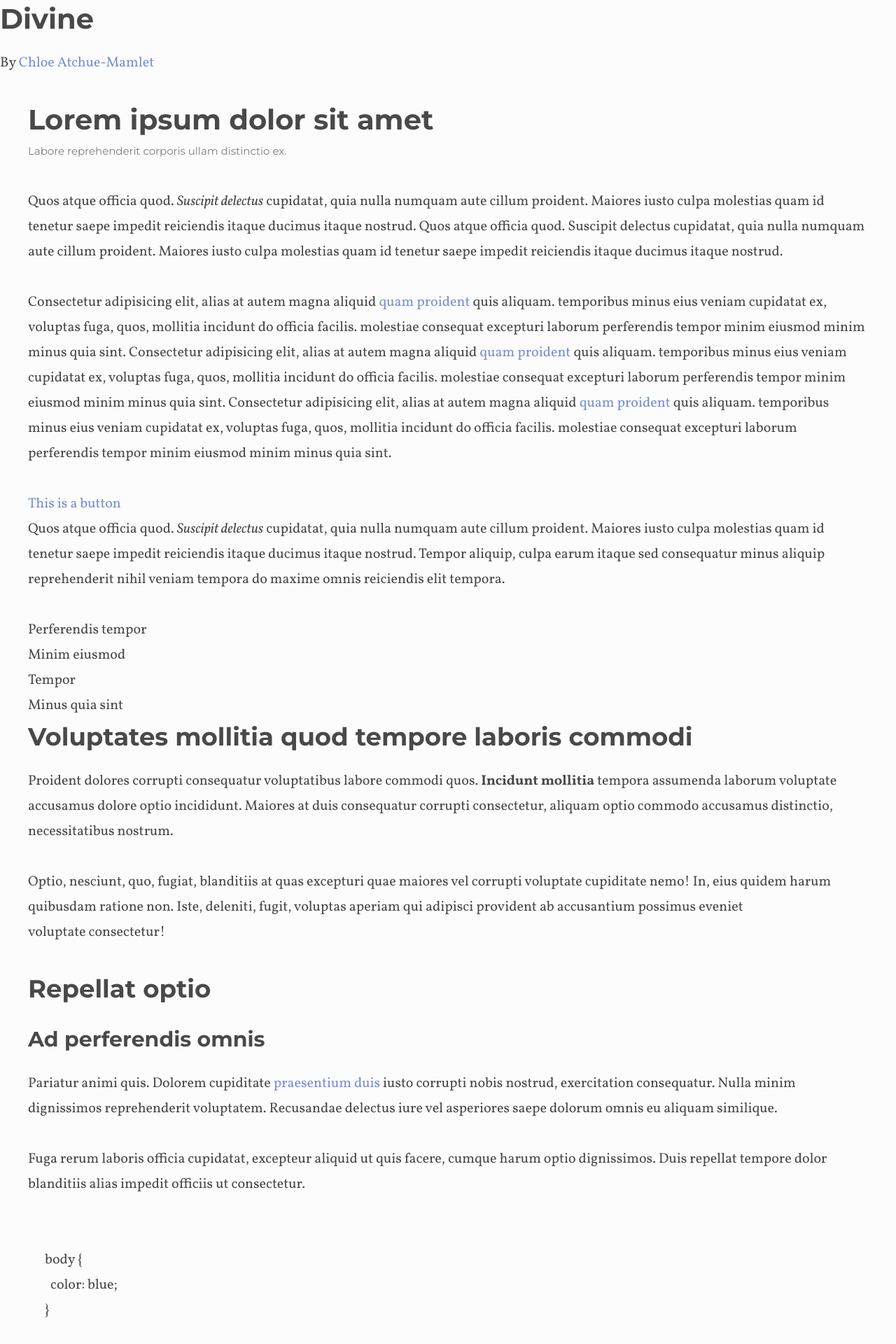
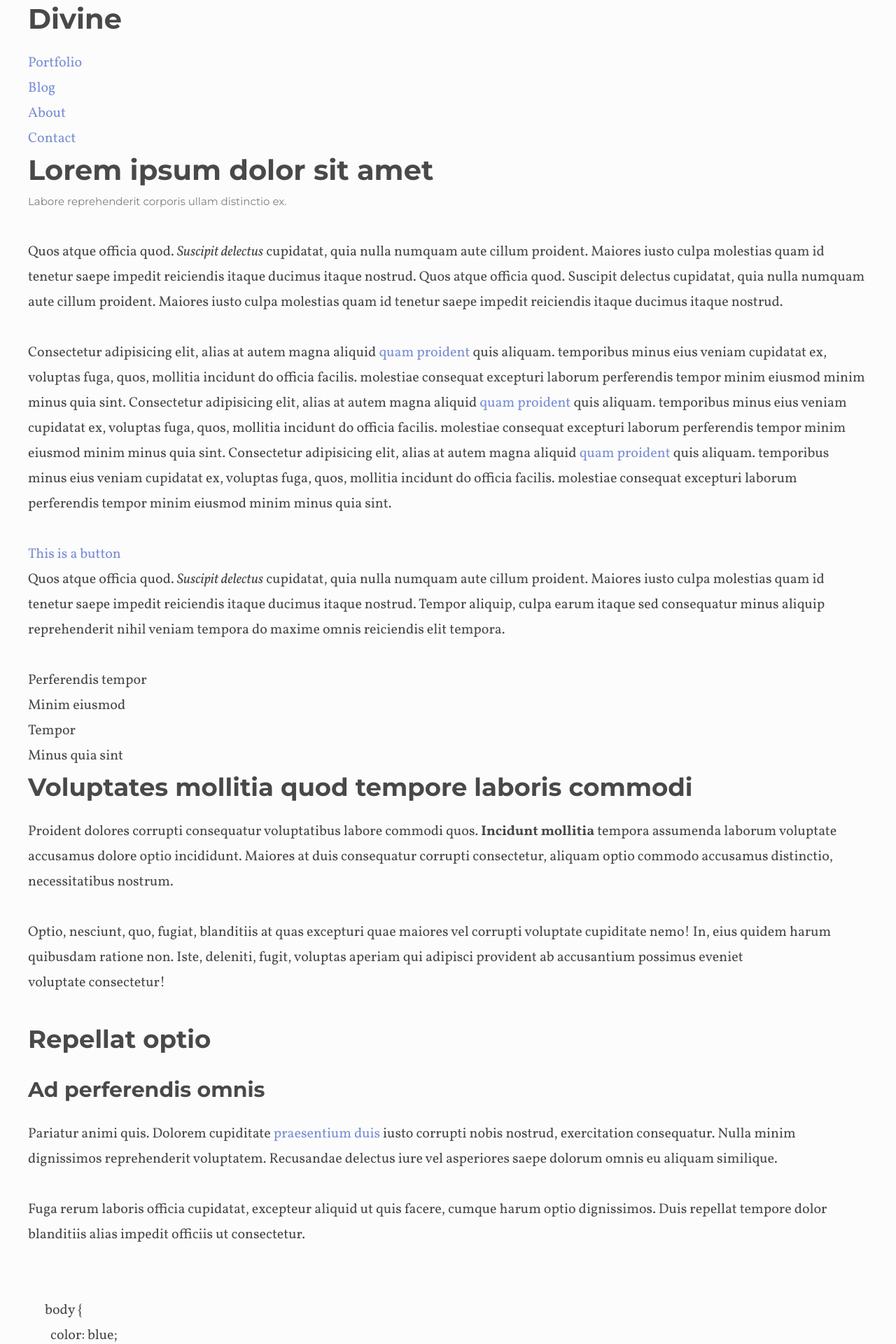
Before and after one commit to chloeam/divine, a Jekyll site: the page built from index.html, in a window 1280 px wide. Shown: the top 1920 px of the page at 70% size. Built offline with Jekyll 4.4.1, drawn with Linux system fonts in a browser that asks for light colours.

Commit message:
structure for header, including is-active class

```diff
--- a/_includes/header.html
+++ b/_includes/header.html
@@ -1,6 +1,14 @@
 <header>
   <h1>{{ site.title }}</h1>
-  <p>
-    By <a href="http://chloeam.com" target="_blank">Chloe Atchue-Mamlet</a>
-  </p>
+  <nav>
+    <ul>
+      {% for link in site.data.nav %}
+        {% if link.title == page.title %}
+          <li class="is-active"><a href="{{ link.url }}">{{ link.title }}</a></li>
+        {% else %}
+          <li><a href="{{ link.url }}">{{ link.title }}</a></li>
+        {% endif %}
+      {% endfor %}
+    </ul>
+  </nav>
 </header>
--- a/_sass/divine/layout/_header.scss
+++ b/_sass/divine/layout/_header.scss
@@ -0,0 +1,3 @@
+header {
+  @include outer-container;
+}
--- /dev/null
+++ b/about.html
@@ -0,0 +1,6 @@
+---
+layout: default
+title: About
+---
+
+<h1>About Me!</h1>
--- /dev/null
+++ b/blog.html
@@ -0,0 +1,6 @@
+---
+layout: default
+title: Blog
+---
+
+<h1>My Blog!</h1>
--- /dev/null
+++ b/contact.html
@@ -0,0 +1,6 @@
+---
+layout: default
+title: Contact
+---
+
+<h1>Contact Me!</h1>
--- a/index.html
+++ b/index.html
@@ -1,5 +1,6 @@
 ---
 layout: default
+title: Portfolio
 ---
 
 <section class="container">
```
Also changed, not shown: _data/nav.yml (added, +11 -0 lines).
